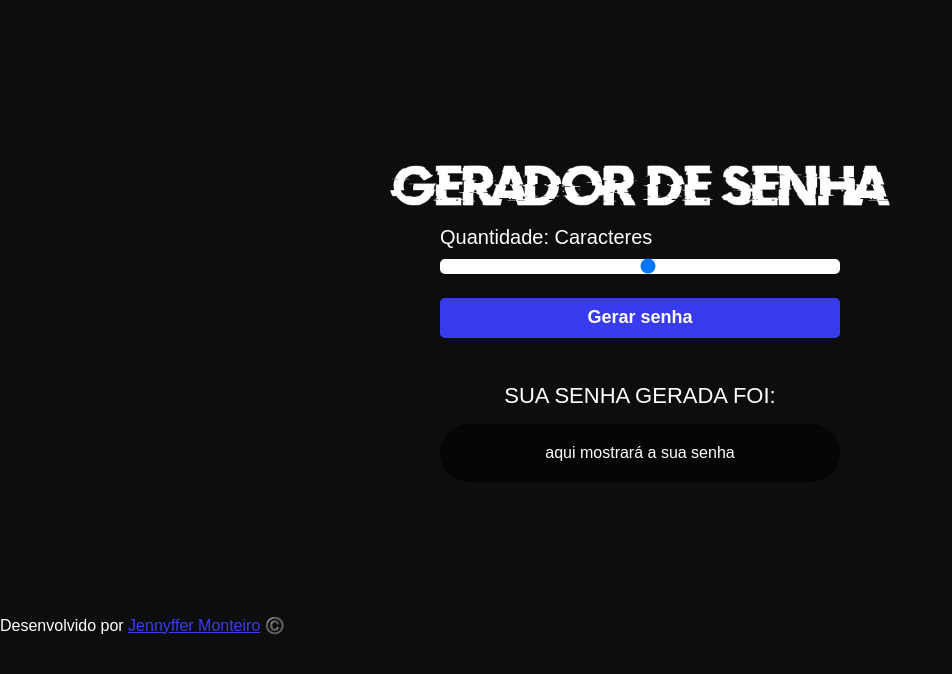
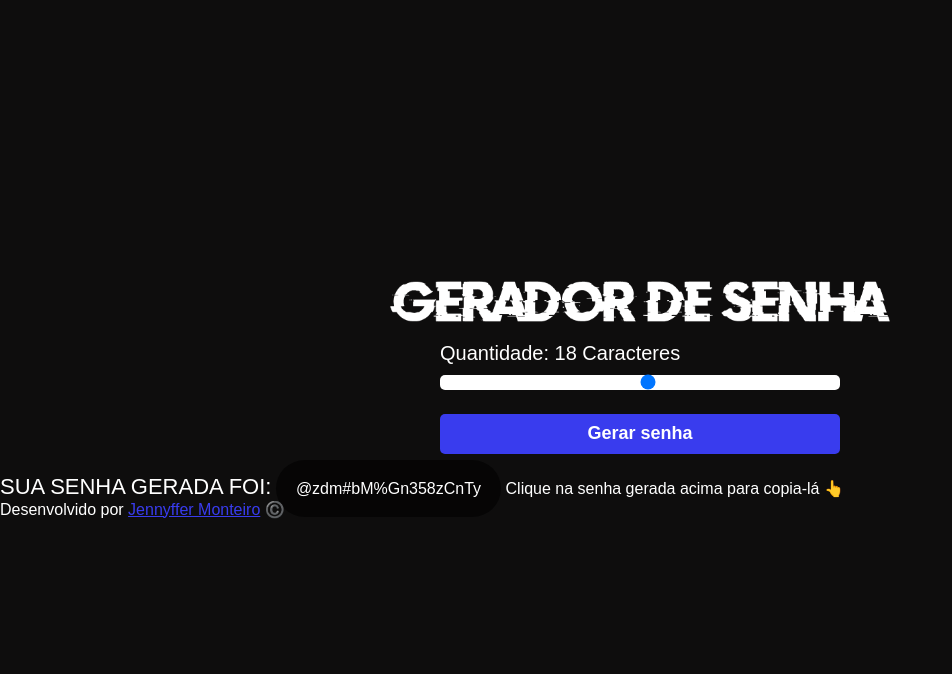
Before and after one commit to jennyffermonteiro/gerador-senha, a plain HTML site: page index.html in a window 1280 px wide. Both pictures are taken after a click on the button "Gerar senha". Shown: the whole page, without its empty margins (0-952 px from the left). Drawn offline with Linux system fonts and the light colour scheme.

Commit message:
centralizado css e construido o js

```diff
--- a/index.html
+++ b/index.html
@@ -14,24 +14,26 @@
 
     <img class="logo" src="_imagens/logo.png" alt="logo do site escrito gerador de senha">
 
-    <main class="conteiner-caracteres">
-        <span>Quantidade: <span id="valor"></span>Caracteres</span>
+    <main class="container-caracteres">
+        <span>Quantidade: <span id="valor"></span> Caracteres</span>
         <input id="slider" class="slider" type="range" min="5" max="30">
 
-        <button id="button" class="button-cta">Gerar senha</button>
+        <button id="button" class="button-cta" onclick="generatePassword()" >Gerar senha</button>
     </main>
 
-    <div class="conteiner-senha hide">
+    <div id="container-senha" onclick="copyPassword()">
         <span id="titulo">SUA SENHA GERADA FOI:</span>
-        <span id="senha" class="senha">aqui mostrará a sua senha</span>
+        <span id="senha" class="senha">aqui mostrará a sua senha gerada</span>
         <span class="tooltip">Clique na senha gerada acima para copia-lá 👆</span>
     </div>
 
-    <footer class="conteiner-rodape">
-        <span><p>Desenvolvido por <a target="_blank" href="https://www.linkedin.com/in/jennyffer-monteiro/">Jennyffer Monteiro</a> ©️</p></span>
+    <footer class="container-rodape">
+        <span>Desenvolvido por <a target="_blank" href="https://www.linkedin.com/in/jennyffer-monteiro/">Jennyffer Monteiro</a> ©️</span>
     </footer>
 
-    <script scr="script.js"></script>
+
+
+    <script src="script.js"></script>
 
 </body>
 </html>
--- a/script.js
+++ b/script.js
@@ -0,0 +1,33 @@
+let sliderElement = document.querySelector("#slider");
+let buttonElement = document.querySelector("#button");
+
+let sizePassword = document.querySelector("#valor");
+let password = document.querySelector("#senha");
+
+let containerSenha = document.querySelector("#container-senha");
+
+let charset = 'abcdefghijklmnopqrstuvwxyzABCDEFGHIJKLMNOPQRSTUVWXYZ0123456789!@#$%&';
+let novaSenha = "";
+
+sizePassword.innerHTML = sliderElement.value;
+
+slider.oninput = function() {
+    sizePassword.innerHTML = this.value;
+  }
+
+function generatePassword(){
+
+let pass = '';
+    for(let i = 0, n = charset.length; i < sliderElement.value; ++i){
+        pass += charset.charAt(Math.floor(Math.random() * n));
+}
+
+console.log(pass)
+    password.innerHTML = pass;
+    novaSenha = pass;
+}
+
+function copyPassword(){
+alert("Senha copiada com sucesso!")
+    navigator.clipboard.writeText(novaSenha);
+}
--- a/style.css
+++ b/style.css
@@ -19,12 +19,12 @@ body{
     max-width: 500px;
 }
 
-.conteiner-caracteres{
+.container-caracteres{
     margin: 20px;
     max-width: 400px;
 }
 
-.conteiner-caracteres span{
+.container-caracteres span{
     color: #ffffff;
     font-size: 20px;
 }
@@ -53,11 +53,12 @@ body{
 
 }
 
-.conteiner-senha{
+.container-senha{
     display: flex;
     align-items: center;
     flex-direction: column;
     max-width: 400px;
+    justify-content: center;
 }
 
 #titulo{
@@ -88,19 +89,14 @@ body{
     text-align: center;
     font-size: 16px;
     margin-bottom: 100px;
-    visibility: hidden;
 
 }
 
-.conteiner-senha:hover .tooltip{
-    visibility: visible;
-}
-
-.conteiner-rodape span{
+.container-rodape span{
       color: white;
       max-width: 100%;
  }
 
-.conteiner-rodape a{
+.container-rodape a{
     color: #393cee;
 }
```
